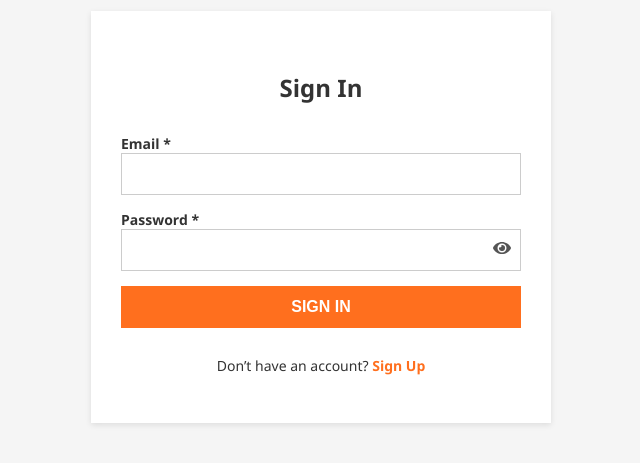
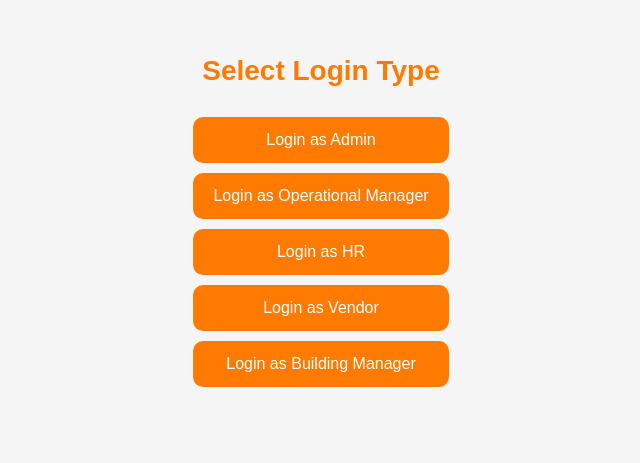
Before and after one commit to madhu-famelyn/Fliplyn-customer, a React (Create React App) app: page / in a window 1280 px wide. Shown: the part 183-646 px from the top of the page, without its empty margins (319-959 px from the left). Built offline with nearby package versions, Linux system fonts and the light colour scheme.

Commit message:
updated login page

```diff
--- a/src/App.js
+++ b/src/App.js
@@ -69,6 +69,7 @@ import ViewManagers from "./components/UserCreations/ManagerCreation/Manager";
 import ViewVendors from "./components/UserCreations/VendorCreation/Vendor";
 import ManagerViewVendors from "./components/ManagerComponents/AddVendor/AddVendor";
 import WalletUpload from "./components/ManagerComponents/AddWallet/AddWallet";
+import LoginSelectionPage from "./components/LoginSelection/LoginSelection";
 
 // ✅ Private Routes with persistent auth
 const AdminPrivateRoute = ({ element }) => {
@@ -192,9 +193,10 @@ function App() {
                 <Route path="/user-creation" element={<MainPage />} />
                 <Route path="/view-managers" element={<ViewManagers />} />
                 <Route path="/view-vendors" element={<ViewVendors />} />
+                                <Route path="/" element={<LoginSelectionPage />} />
+
 
                 {/* 🔚 Fallback */}
-                <Route path="*" element={<SignInPage />} />
               </Routes>
             </ManagerAuthProvider>
           </BuildingManagerProvider>
--- /dev/null
+++ b/src/components/LoginSelection/LoginSelection.css
@@ -0,0 +1,45 @@
+.login-selection-container {
+  display: flex;
+  justify-content: center;
+  align-items: center;
+  height: 100vh;
+  font-family: "Poppins", sans-serif;
+}
+
+.login-box {
+  padding: 40px 50px;
+  border-radius: 16px;
+  text-align: center;
+}
+
+.login-title {
+  font-size: 28px;
+  color: #ff7a00;
+  margin-bottom: 30px;
+  font-weight: 600;
+}
+
+.login-btn {
+  display: block;
+  width: 100%;
+  padding: 14px 20px;
+  margin: 10px 0;
+  background-color: #ff7a00;
+  color: white;
+  font-size: 16px;
+  font-weight: 500;
+  border: none;
+  border-radius: 10px;
+  cursor: pointer;
+  transition: all 0.3s ease;
+}
+
+/* Hover and focus effects */
+.login-btn:hover {
+  background-color: #ff8c1a;
+  box-shadow: 0 4px 12px rgba(255, 140, 0, 0.4);
+}
+
+.login-btn:active {
+  transform: scale(0.98);
+}
--- /dev/null
+++ b/src/components/LoginSelection/LoginSelection.js
@@ -0,0 +1,50 @@
+import React from "react";
+import { useNavigate } from "react-router-dom";
+import "./LoginSelection.css";
+
+export default function LoginSelectionPage() {
+  const navigate = useNavigate();
+
+  return (
+    <div className="login-selection-container">
+      <div className="login-box">
+        <h1 className="login-title">Select Login Type</h1>
+
+        <button
+          className="login-btn"
+          onClick={() => navigate("/login")}
+        >
+          Login as Admin
+        </button>
+
+        <button
+          className="login-btn"
+          onClick={() => navigate("/manager-login")}
+        >
+          Login as Operational Manager
+        </button>
+
+        <button
+          className="login-btn"
+          onClick={() => navigate("/hr")}
+        >
+          Login as HR
+        </button>
+
+        <button
+          className="login-btn"
+          onClick={() => navigate("/vendor")}
+        >
+          Login as Vendor
+        </button>
+
+        <button
+          className="login-btn"
+          onClick={() => navigate("/bld-mng")}
+        >
+          Login as Building Manager
+        </button>
+      </div>
+    </div>
+  );
+}
```
